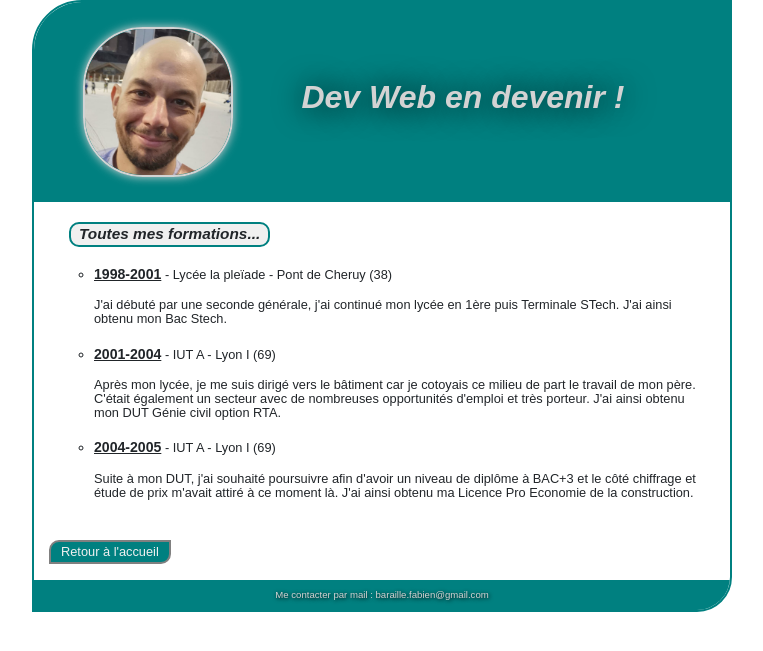
After one commit to FabienBaraille/FabienBaraille.github.io, a PHP site: page /formation.php in a window 1280 px wide. The commit adds this page. Shown: the top 651 px of the page, without its empty margins (258-1021 px from the left). Run offline with PHP 8.4, Linux system fonts and the light colour scheme.

Commit message:
level up 1

```diff
--- a/CSS/style.css
+++ b/CSS/style.css
@@ -4,7 +4,7 @@ body {
     line-height: 1.1;
 }
 header {
-    background-color: cadetblue;
+    background-color: #008080;
     width: 100%;
     display: flex;
     align-items: center;
@@ -32,16 +32,46 @@ h2 {
     font-weight: bold;
     font-style: italic;
     display: inline-block;
-    background-color: lightgray;
-    border: 1px solid cadetblue;
-    border-radius: 5px;
+    background-color: #F0F0F0;
+    border: 2px solid #008080;
+    border-radius: 10px;
+    padding: 2px 8px;
+    margin-left: 15px;
+    margin-bottom: 20px;
+}
+ul {
+    list-style-type: circle;
+    line-height: 1.1;
+}
+.formation li {
+    margin-bottom: 20px;
+}
+li strong {
+    font-size: 1.1em;
+    font-weight: bold;
+    text-decoration: underline;
+}
+a {
+    text-decoration: none;
+    color: #808080;
+}
+a:hover {
+    color: black;
+    text-shadow: 1px 1px 5px black;
+    text-decoration: none;
+}
+.back_home {
+    display: inline-block;
+    background-color: #008080;
+    border: 2px solid #808080;
+    border-radius: 10px 0;
     padding: 3px 10px;
     margin-left: 15px;
-    margin-bottom: 25px;
+    color: #F0F0F0;
 }
 footer {
     width: 100%;
-    background-color: cadetblue;
+    background-color: #008080;
     display: flex;
     justify-content: center;
 }
@@ -89,7 +119,7 @@ footer a:hover {
     .central_page {
         width: 700px;
         margin: 0 auto;
-        border: 2px solid cadetblue;
+        border: 2px solid #008080;
         border-radius: 50px 0 35px;
         overflow: hidden;
     }
--- /dev/null
+++ b/formation.php
@@ -0,0 +1,22 @@
+<?php require_once('./template/header.php');
+
+$formations = [
+    ["année" => "1998-2001", "lieu" => "Lycée la pleïade - Pont de Cheruy (38)", "description" => "J'ai débuté par une seconde générale, j'ai continué mon lycée en 1ère puis Terminale STech.", "diplôme" => "mon Bac Stech."],
+    ["année" => "2001-2004", "lieu" => "IUT A - Lyon I (69)", "description" => "Après mon lycée, je me suis dirigé vers le bâtiment car je cotoyais ce milieu de part le travail de mon père. C'était également un secteur avec de nombreuses opportunités d'emploi et très porteur.", "diplôme" => "mon DUT Génie civil option RTA."],
+    ["année" => "2004-2005", "lieu" => "IUT A - Lyon I (69)", "description" => "Suite à mon DUT, j'ai souhaité poursuivre afin d'avoir un niveau de diplôme à BAC+3 et le côté chiffrage et étude de prix m'avait attiré à ce moment là.", "diplôme" => "ma Licence Pro Economie de la construction."]
+];
+?>
+<section>
+    <h2>Toutes mes formations...</h2>
+    <ul class="formation">
+        <?php foreach ($formations as $formation) {
+            ?>
+            <li><p><strong><?= $formation["année"]?></strong><?=" - ".$formation["lieu"]?></p><p><?=$formation["description"]." J'ai ainsi obtenu ".$formation["diplôme"]; ?></p></li>
+            <?php
+        }
+        ?>
+    </ul>
+</section>
+<p><a class="back_home" href="./index.php">Retour à l'accueil</a></p>
+
+<?php require_once('./template/footer.php');?>
--- /dev/null
+++ b/template/footer.php
@@ -0,0 +1,6 @@
+<footer>
+            <p>Me contacter par mail : <a href="mailto:baraille.fabien@gmail.com">baraille.fabien@gmail.com</a></p>
+        </footer>
+    </main>
+</body>
+</html>
--- /dev/null
+++ b/template/header.php
@@ -0,0 +1,19 @@
+<!DOCTYPE html>
+<html lang="fr">
+<head>
+    <meta charset="UTF-8">
+    <meta http-equiv="X-UA-Compatible" content="IE=edge">
+    <meta name="viewport" content="width=device-width, initial-scale=1.0">
+    <title>CV Fabien Baraille</title>
+    <link rel="stylesheet" href="./CSS/reboot.css">
+    <link rel="stylesheet" href="./CSS/style.css">
+    <link rel="preconnect" href="https://fonts.googleapis.com">
+    <link rel="preconnect" href="https://fonts.gstatic.com" crossorigin>
+    <link href="https://fonts.googleapis.com/css2?family=Roboto&display=swap" rel="stylesheet">
+</head>
+<body>
+    <main class="central_page">
+        <header>
+            <img src="./images/profil.jpg" alt="Photo FabienB">
+            <h1>Dev Web en devenir !</h1>
+        </header>
```
Also changed, not shown: experience.php (added, +18 -0 lines), index.php (added, +21 -0 lines), projet.php (added, +9 -0 lines), Base HTML/index.html (renamed from index.html).
